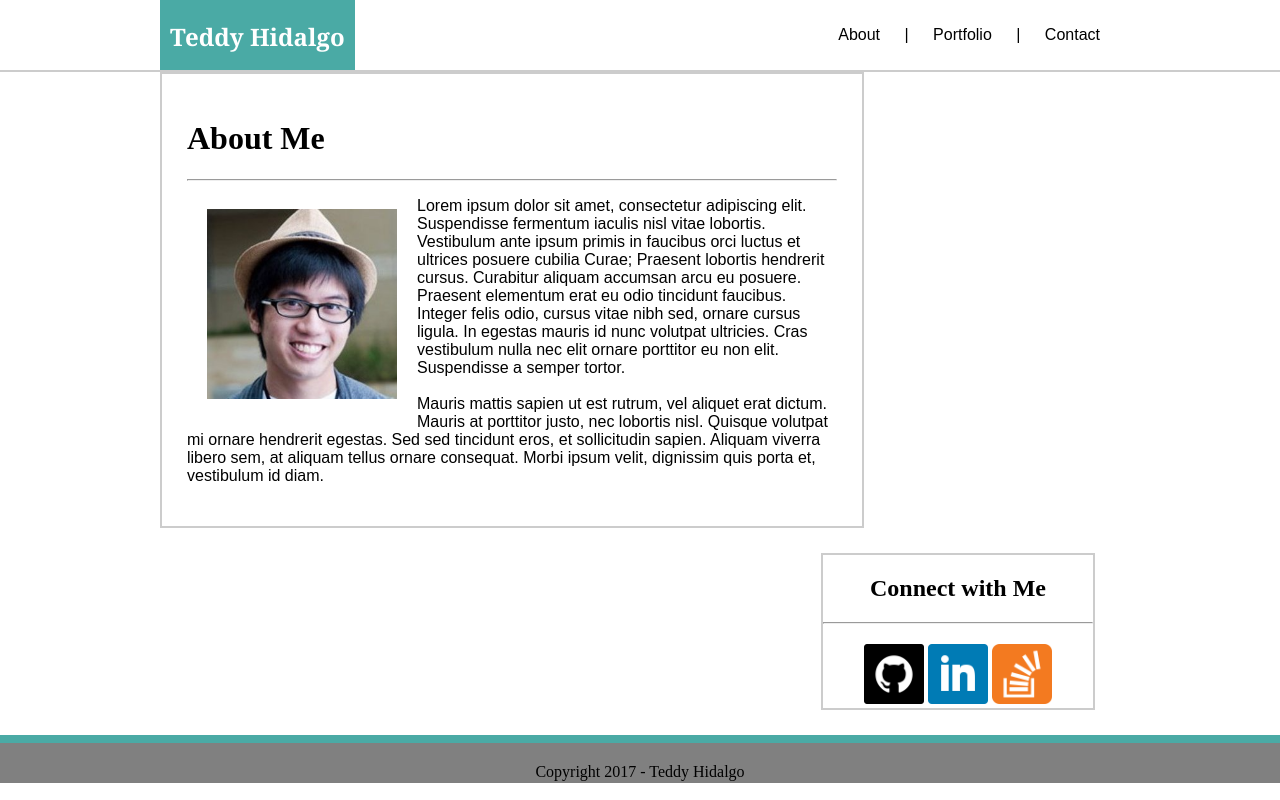
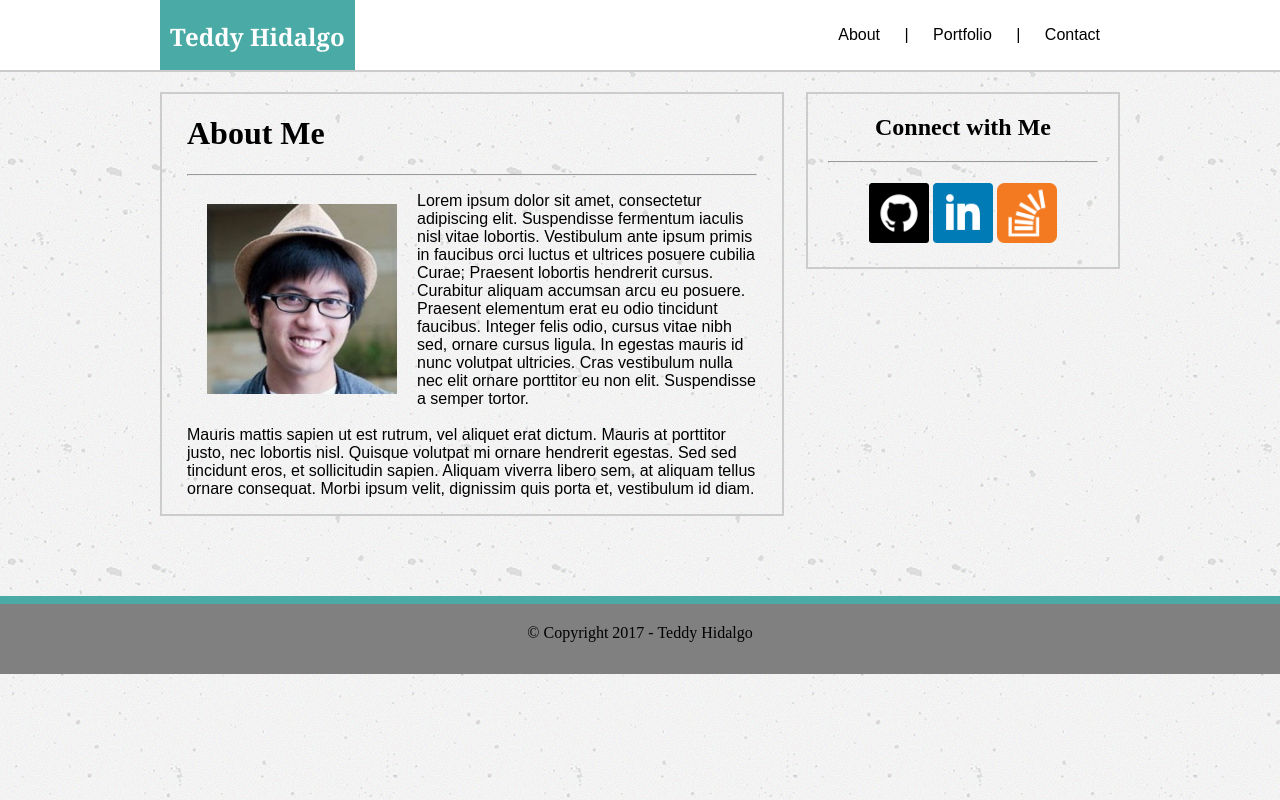
Before and after one commit to teddylockhart/Basic-Portfolio, a plain HTML site: page index.html in a window 1280 px wide. Drawn offline with Linux system fonts and the light colour scheme.

Commit message:
Postclass Updates 1

```diff
--- a/assets/css/style.css
+++ b/assets/css/style.css
@@ -1,5 +1,6 @@
 body{
 	margin: 0 auto 0;
+	background-image: url("../images/concrete-texture.png");
 }
 
 nav {
@@ -50,11 +51,17 @@ nav {
 	margin: 0 auto;
 }
 
+.terakota {
+	margin-top: 20px;
+}
+
 .about {
 	float: left;
-	width: 650px;
+	/* Not according to HW Spec */
+	width: 570px;
 	border: 2px solid #cccccc;
-	padding: 25px;
+	padding: 0 25px;
+	margin: 0 20px 80px 0;
 }
 
 .about img {
@@ -72,7 +79,7 @@ nav {
 	width: 270px;
 	border: 2px solid #cccccc;
 	text-align: center;
-	margin: 25px;
+	padding: 0 20px 20px;
 }
 
 .sidebar hr {
@@ -83,11 +90,15 @@ nav {
 	height: 60px;
 }
 
+
 footer {
 	clear: both;
 	background-color: grey;
-	height: 0px;
+	height: 30px;
 	border-top: 8px solid #4aaaa5;
+	padding: 20px;
 	text-align: center;
-	padding: 20px;
+	vertical-align: middle;
+	position: sticky;
+	bottom: 1px;
 }
--- a/index.html
+++ b/index.html
@@ -30,6 +30,7 @@
 	</nav>
 
 	<div class="container">
+		<div class="terakota">
 			<div class="about">
 				<h1>About Me</h1>
 				<hr>
@@ -52,7 +53,9 @@
 					</div>
 			</div>
 		</div>
+	</div>
 
-	<footer>Copyright 2017 - Teddy Hidalgo</footer>
+	<footer>&copy; Copyright 2017 - Teddy Hidalgo</footer>
+
 </body>
 </html>
```
Also changed, not shown: assets/images/concrete-texture.png (added). Lines whose indentation alone changed are shown as unchanged.
